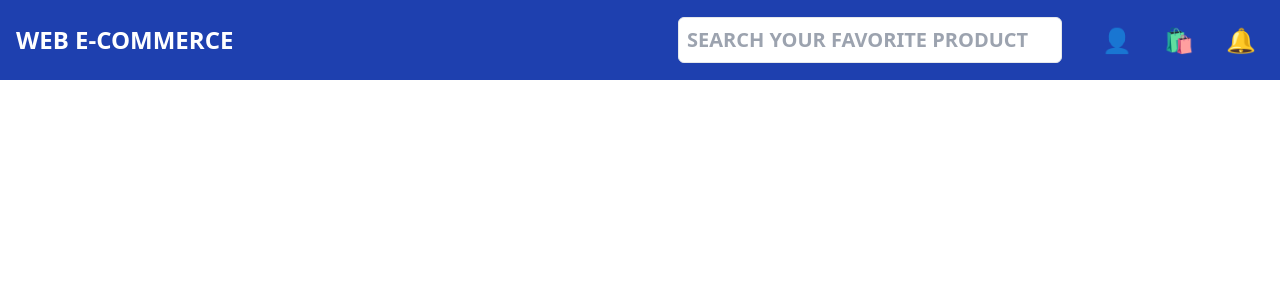
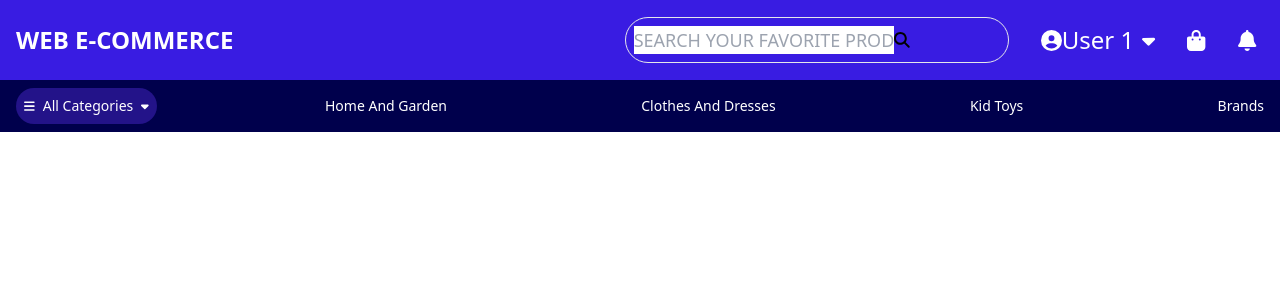
Before and after one commit to AndresBerdu/e-commerce, a React (Create React App) app: page / in a window 1280 px wide. Shown: the top 300 px of the page. Built offline with nearby package versions, Linux system fonts and the light colour scheme.

Commit message:
new component and change styles

```diff
--- a/src/css/main.css
+++ b/src/css/main.css
@@ -485,11 +485,24 @@ video {
   --tw-backdrop-saturate:  ;
   --tw-backdrop-sepia:  ;
 }
-.mr-4 {
-  margin-right: 1rem;
+.absolute {
+  position: absolute;
+}
+.my-2 {
+  margin-top: 0.5rem;
+  margin-bottom: 0.5rem;
+}
+.ml-2 {
+  margin-left: 0.5rem;
+}
+.mr-2 {
+  margin-right: 0.5rem;
 }
 .flex {
   display: flex;
+}
+.h-20 {
+  height: 5rem;
 }
 .w-96 {
   width: 24rem;
@@ -500,6 +513,9 @@ video {
 .items-center {
   align-items: center;
 }
+.justify-center {
+  justify-content: center;
+}
 .justify-between {
   justify-content: space-between;
 }
@@ -508,25 +524,35 @@ video {
   margin-right: calc(1rem * var(--tw-space-x-reverse));
   margin-left: calc(1rem * calc(1 - var(--tw-space-x-reverse)));
 }
+.rounded-full {
+  border-radius: 9999px;
+}
 .rounded-md {
   border-radius: 0.375rem;
 }
 .border {
   border-width: 1px;
 }
-.bg-blue-800 {
+.bg-\[\#00004C\] {
   --tw-bg-opacity: 1;
-  background-color: rgb(30 64 175 / var(--tw-bg-opacity));
+  background-color: rgb(0 0 76 / var(--tw-bg-opacity));
 }
-.bg-gray-200 {
+.bg-\[\#231389\] {
   --tw-bg-opacity: 1;
-  background-color: rgb(229 231 235 / var(--tw-bg-opacity));
+  background-color: rgb(35 19 137 / var(--tw-bg-opacity));
+}
+.bg-\[\#391CE2\] {
+  --tw-bg-opacity: 1;
+  background-color: rgb(57 28 226 / var(--tw-bg-opacity));
 }
 .p-2 {
   padding: 0.5rem;
 }
 .p-4 {
   padding: 1rem;
+}
+.text-center {
+  text-align: center;
 }
 .text-2xl {
   font-size: 1.5rem;
@@ -542,6 +568,9 @@ video {
 }
 .font-bold {
   font-weight: 700;
+}
+.font-light {
+  font-weight: 300;
 }
 .text-white {
   --tw-text-opacity: 1;
@@ -577,9 +606,4 @@ video {
     font-size: 1.5rem;
     line-height: 2rem;
   }
-
-  .xl\:text-xl {
-    font-size: 1.25rem;
-    line-height: 1.75rem;
-  }
 }
--- /dev/null
+++ b/src/ui/ButtonCategories.js
@@ -0,0 +1,20 @@
+import React from 'react'
+import { FontAwesomeIcon } from '@fortawesome/react-fontawesome';
+import { faBars } from '@fortawesome/free-solid-svg-icons';
+import { faCaretDown } from '@fortawesome/free-solid-svg-icons';
+
+const ButtonCategories = () => {
+
+  return (
+    <button className="bg-[#231389] flex items-center justify-center rounded-full p-2 absolute my-2">
+        <FontAwesomeIcon icon={faBars} size="sm" style={{color: "#FFFFFF",}}
+          className="mr-2"/>
+        <p>All Categories</p>
+        <FontAwesomeIcon icon={faCaretDown} size="sm" style={{color: "#FFFFFF",}}
+          className="ml-2"/>
+    </button>
+
+  )
+}
+
+export { ButtonCategories };
--- a/src/ui/Sidebar.js
+++ b/src/ui/Sidebar.js
@@ -1,28 +1,50 @@
 import React from 'react';
+import { ButtonCategories } from './ButtonCategories';
+import { FontAwesomeIcon } from '@fortawesome/react-fontawesome';
+import { faBell } from '@fortawesome/free-solid-svg-icons';
+import { faBagShopping } from '@fortawesome/free-solid-svg-icons';
+import { faCircleUser } from '@fortawesome/free-solid-svg-icons';
+import { faMagnifyingGlass } from '@fortawesome/free-solid-svg-icons';
+import { faCaretDown } from '@fortawesome/free-solid-svg-icons';
 
 const Sidebar = () => {
   return (
-    <div className='bg-blue-800 text-white w-full p-4 text-2xl font-bold flex items-center justify-between'>
-      <span>WEB E-COMMERCE</span>
+
+    <div>
+      <div className="bg-[#391CE2] text-white w-full p-4 text-2xl flex items-center justify-between">
+        <span className="font-bold">WEB E-COMMERCE</span>
         <div className="flex items-center space-x-4">
+          <div className="border p-2 rounded-full text-sm md:text-base lg:text-lg xl:text-s w-96 ">
             <input
               type="text"
-          placeholder="SEARCH YOUR FAVORITE PRODUCT                            🔍"
-          className="border p-2 rounded-md text-sm md:text-base lg:text-lg xl:text-xl w-96 mr-4"
+              placeholder="SEARCH YOUR FAVORITE PRODUCT"
             />
-
-        <button className="text-white p-2 rounded-md text-base md:text-lg lg:text-xl xl:text-2xl">
-          👤
+            <FontAwesomeIcon icon={faMagnifyingGlass} size="sm" style={{color: "#000000",}} />
+          </div>
+          <button className="text-white flex items-center justify-center p-2 rounded-md text-base md:text-lg lg:text-xl xl:text-2xl">
+            <FontAwesomeIcon icon={faCircleUser} size="sm" style={{color: "#ffffff",}}
+              className="ml-2 justify-center text-center"/>
+            <p>User 1</p>
+            <FontAwesomeIcon icon={faCaretDown} size="sm" style={{color: "#FFFFFF",}}
+              className="ml-2 justify-center text-center"/>
           </button>
 
           <button className= "text-white p-2 rounded-md text-base md:text-lg lg:text-xl xl:text-2xl">
-          🛍️
+            <FontAwesomeIcon icon={faBagShopping} size="sm" style={{color: "#ffffff",}}/>
           </button>
 
           <button className="text-white p-2 rounded-md text-base md:text-lg lg:text-xl xl:text-2xl">
-          🔔
+            <FontAwesomeIcon icon={faBell} size="sm" style={{color: "#ffffff",}}/>
           </button>
-
+        </div>
+      </div>
+        <div className="bg-[#00004C] text-white font-light w-full h-auto p-4 text-sm flex items-center justify-between">
+          <ButtonCategories/>
+          <p>Home Appliances</p>
+          <p>Home And Garden</p>
+          <p>Clothes And Dresses</p>
+          <p>Kid Toys</p>
+          <p>Brands</p>
         </div>
     </div>
   );
```
Lines whose indentation alone changed are shown as unchanged.
